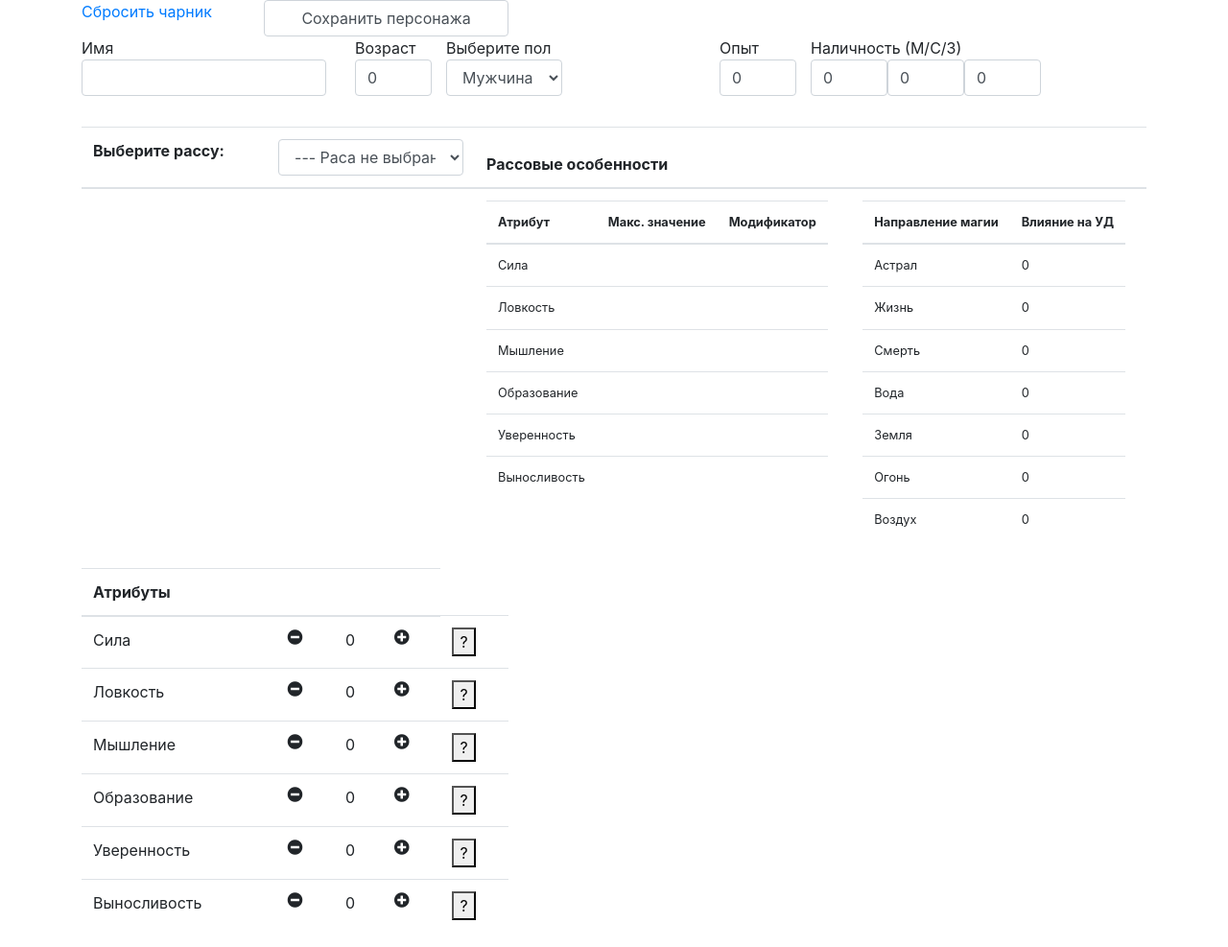
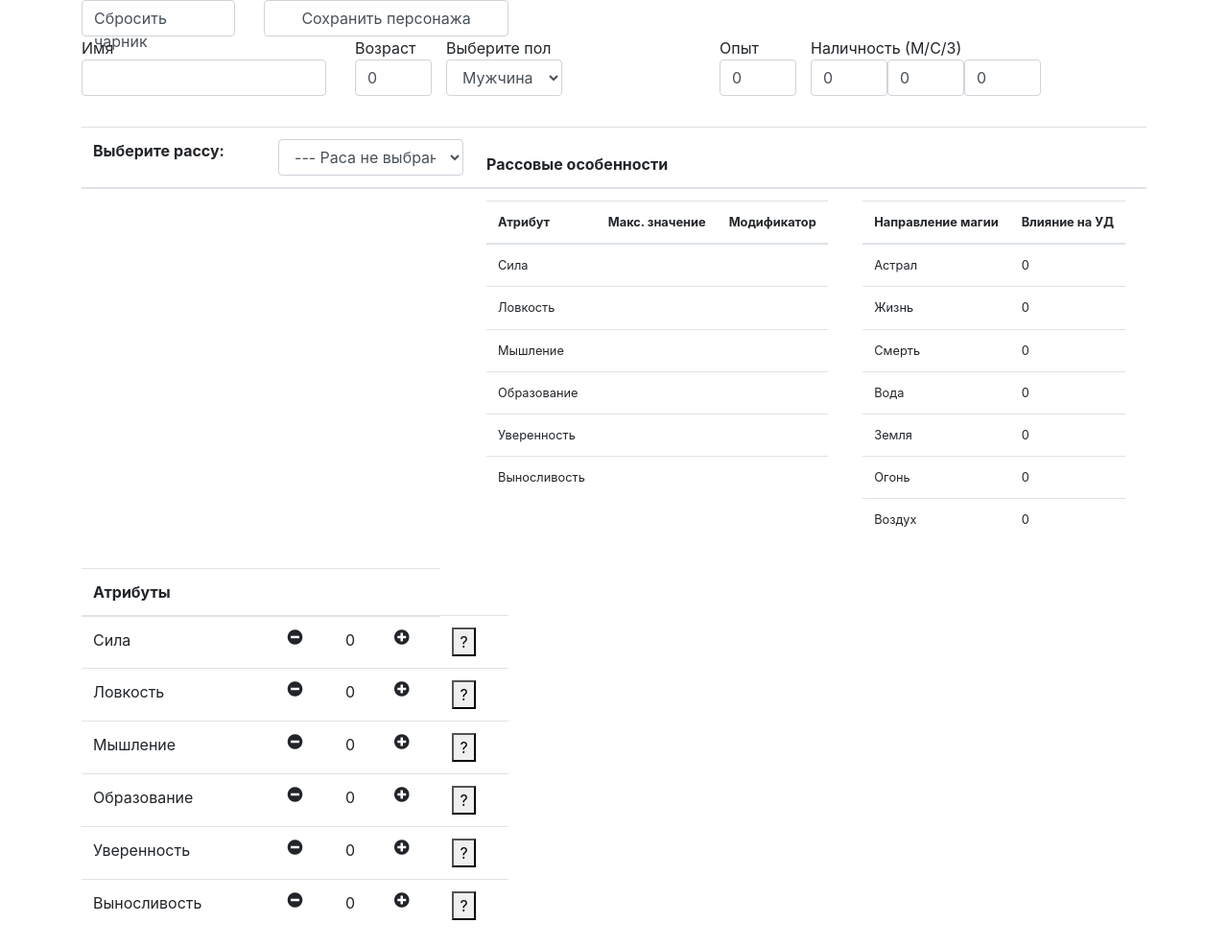
Before and after one commit to comat0zz/comat0zz.github.io, a plain HTML site: page index.html in a window 1280 px wide. Shown: the whole page at 96% size. Drawn offline with nearby package versions, Linux system fonts and the light colour scheme.

Commit message:
reset chars

```diff
--- a/index.html
+++ b/index.html
@@ -132,7 +132,7 @@
         </div>
         <div class="row">
             <div class="col-2">
-                <a href="/">Сбросить чарник</a>
+                <a href="/" class="form-control">Сбросить чарник</a>
             </div>
             <div class="col-3">
                 <button @click="saveChar()" class="form-control">Сохранить персонажа</button>
```
